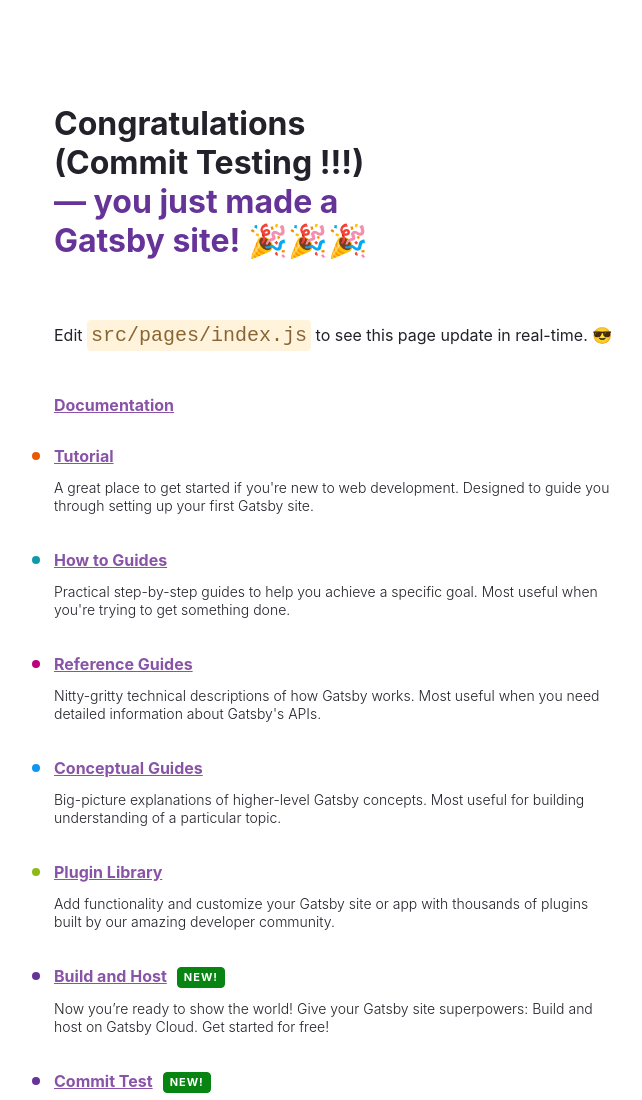
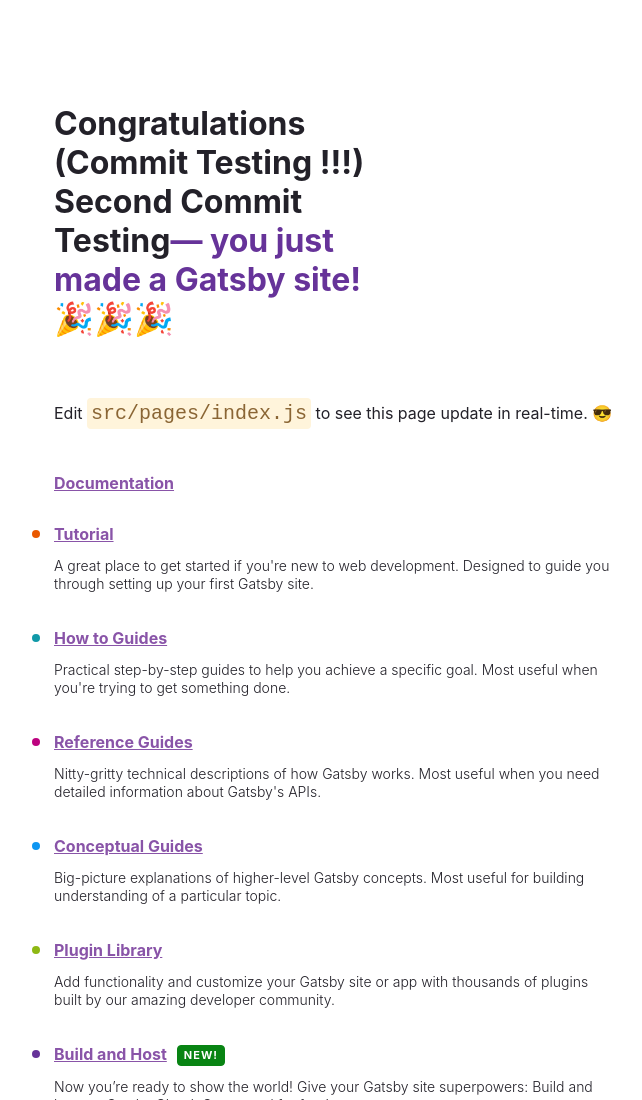
Before and after one commit to codersoon/my-gatsby-site, a Gatsby site: page / in a window 1280 px wide. Shown: the top 1100 px of the page, without its empty margins (50-692 px from the left). Built offline with nearby package versions, Linux system fonts and the light colour scheme; Gatsby itself is replaced by a stand-in of ours.

Commit message:
text-adding2

```diff
--- a/src/pages/index.js
+++ b/src/pages/index.js
@@ -141,6 +141,7 @@
       <h1 style={headingStyles}>
         Congratulations (Commit Testing !!!)
         <br />
+        Second Commit Testing
         <span style={headingAccentStyles}>— you just made a Gatsby site! </span>
         <span role="img" aria-label="Party popper emojis">
           🎉🎉🎉
```
